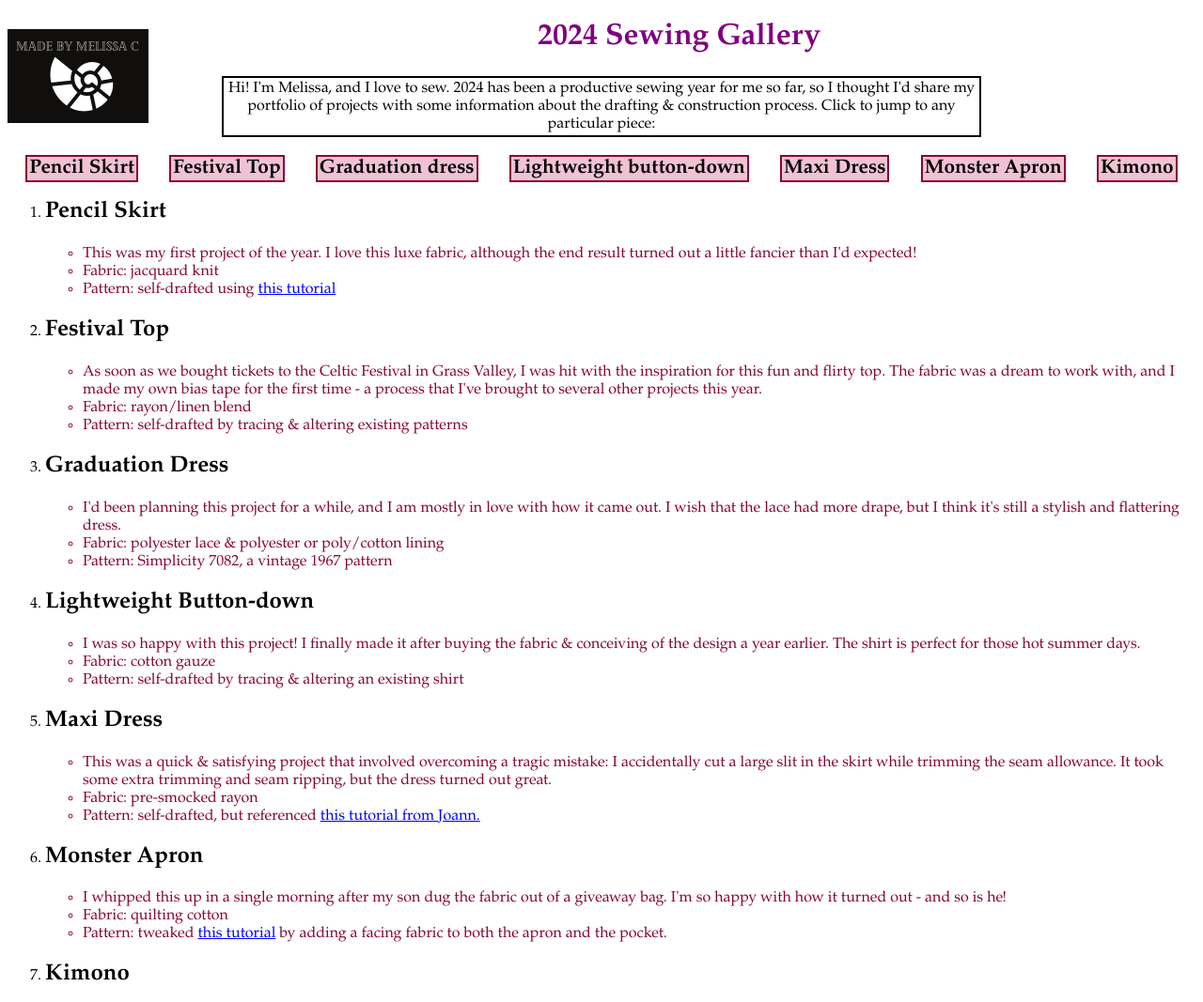
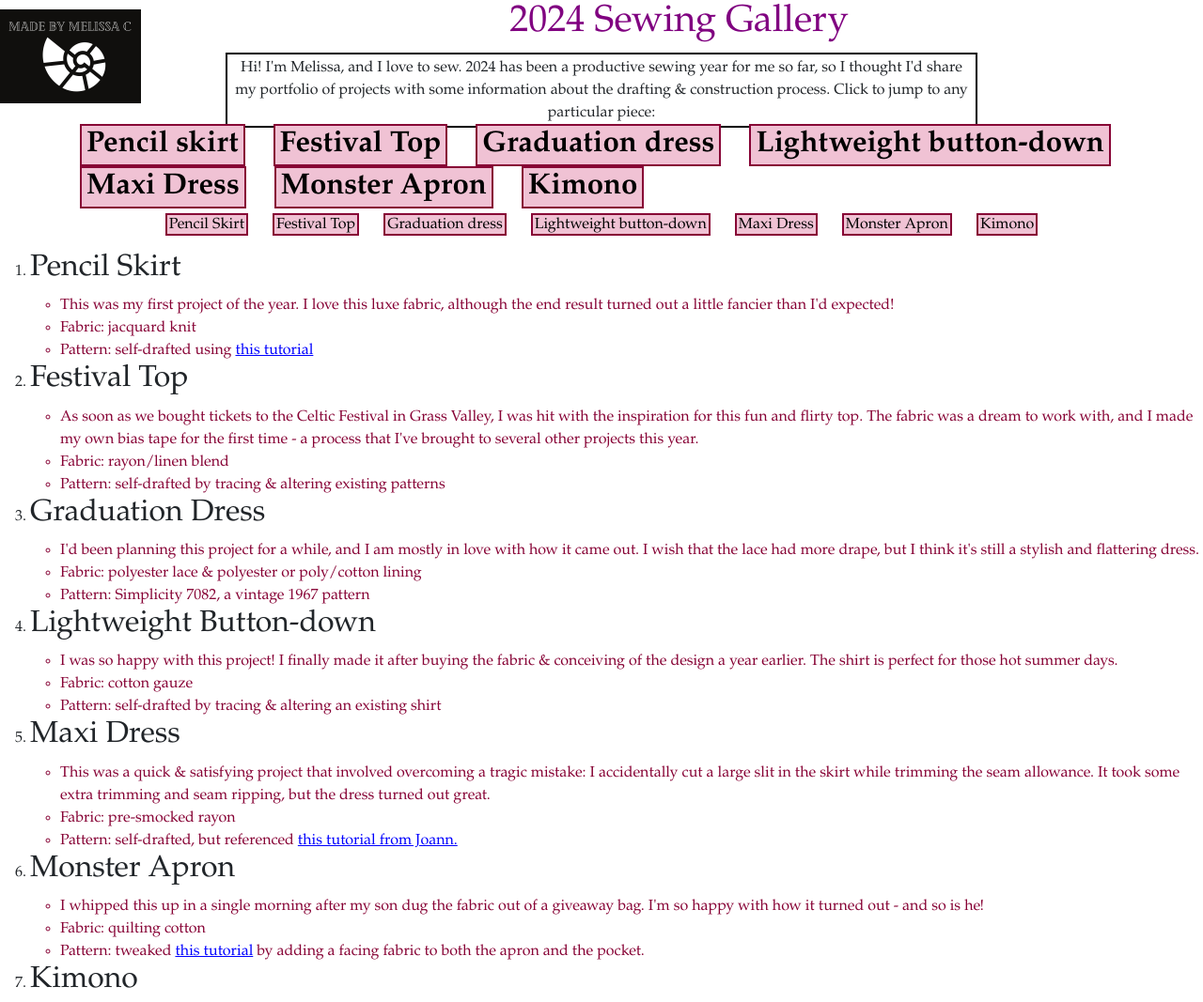
Before and after one commit to mclemens432/mclemens.github.io, a plain HTML site: page sewinggallery.html in a window 1280 px wide. Shown: the top 1067 px of the page at 94% size. Drawn offline with nearby package versions, Linux system fonts and the light colour scheme.

Commit message:
new sewing site

```diff
--- /dev/null
+++ b/new-sewing-site/madebymelissac.css
@@ -0,0 +1,20 @@
+* {
+	color: white;
+	font-family: 'Cheque', sans-serif;
+}
+
+.navbar .navbar-brand, .navbar .nav-link {
+	color: white;
+}
+
+body {
+	background: url(galaxy.jpg) no-repeat center center fixed;
+	background-size: cover;
+	margin: 0;
+	padding:0;
+}
+
+h1 {
+	font-size: 5em;
+	text-align: center;
+}
--- a/sewinggallery.css
+++ b/sewinggallery.css
@@ -41,7 +41,13 @@ color: blue;
     margin: 0 auto;
     padding: 2px;
   }
-  #menu {
+.menu-button {
     font-size: 130%;
     font-weight: bold;
+    text-decoration: none;
+    color: black;
+    background-color: #f0c2d4;
+    border: 2px solid #870335;
+    padding: 5px;
+    margin: 3px;
   }
--- a/sewinggallery.html
+++ b/sewinggallery.html
@@ -3,17 +3,29 @@
 <head>
   <meta charset="utf-8">
   <meta name="viewport" content="width=device-width, initial-scale=1">
+  <link rel="stylesheet" href="bootstrap-5.3.3-dist/css/bootstrap.min.css">
   <link rel="stylesheet" href="sewinggallery.css">
   <title>2024 Sewing Gallery</title>
+</head>
 
-</head>
 <body>
   <a href="sewinggallery.html">
     <div id="logo"></div>
   </a>
   <h1>2024 Sewing Gallery</h1>
   <p id="intro">Hi! I'm Melissa, and I love to sew. 2024 has been a productive sewing year for me so far, so I thought I'd share my portfolio of projects with some information about the drafting &amp; construction process. Click to jump to any particular piece:</p>
-  <p id="menu"><a href="#pencilskirt">Pencil Skirt</a> &emsp; <a href="#festivaltop">Festival Top</a> &emsp; <a href="#graduationdress">Graduation dress</a> &emsp; <a href="#lightweightbuttondown">Lightweight button-down</a> &emsp; <a href="#maxidress">Maxi Dress</a> &emsp; <a href="#monsterapron">Monster Apron</a> &emsp; <a href="#kimono">Kimono</a></p>
+  <section class="container">
+    <div class="row">
+      <h4 class="col-md-auto"><a class="menu-button" href="#pencilskirt">Pencil skirt</a></h3>
+      <h4 class="col-md-auto"><a class="menu-button" href="#festivaltop">Festival Top</a></h3>
+      <h4 class="col-md-auto"><a class="menu-button" href="#graduationdress">Graduation dress</a></h3>
+      <h4 class="col-md-auto"><a class="menu-button" href="#lightweightbuttondown">Lightweight button-down</a></h3>
+      <h4 class="col-md-auto"><a class="menu-button" href="#maxidress">Maxi Dress</a></h3>
+      <h4 class="col-md-auto"><a class="menu-button" href="#monsterapron">Monster Apron</a></h3>
+      <h4 class="col-md-auto"><a class="menu-button" href="#kimono">Kimono</a></h3>
+    </div>
+  </section>
+  <p><a href="#pencilskirt">Pencil Skirt</a> &emsp; <a href="#festivaltop">Festival Top</a> &emsp; <a href="#graduationdress">Graduation dress</a> &emsp; <a href="#lightweightbuttondown">Lightweight button-down</a> &emsp; <a href="#maxidress">Maxi Dress</a> &emsp; <a href="#monsterapron">Monster Apron</a> &emsp; <a href="#kimono">Kimono</a></p>
   <ol>
     <li id="pencilskirt"><h2>Pencil Skirt</h2>
       <ul>
@@ -65,4 +77,8 @@
       </ul>
     </li>
   </ol>
+
+  <script src="bootstrap-5.3.3-dist/js/jquery-3.6.0.min.js"></script>
+  <script src="bootstrap-5.3.3-dist/js/bootstrap.bundle.min.js"></script>
 </body>
+</html>>
```
Also changed, not shown: module2/index.html (+4 -0 lines), new-sewing-site/index.html (added, +41 -0 lines), 1 other file.
